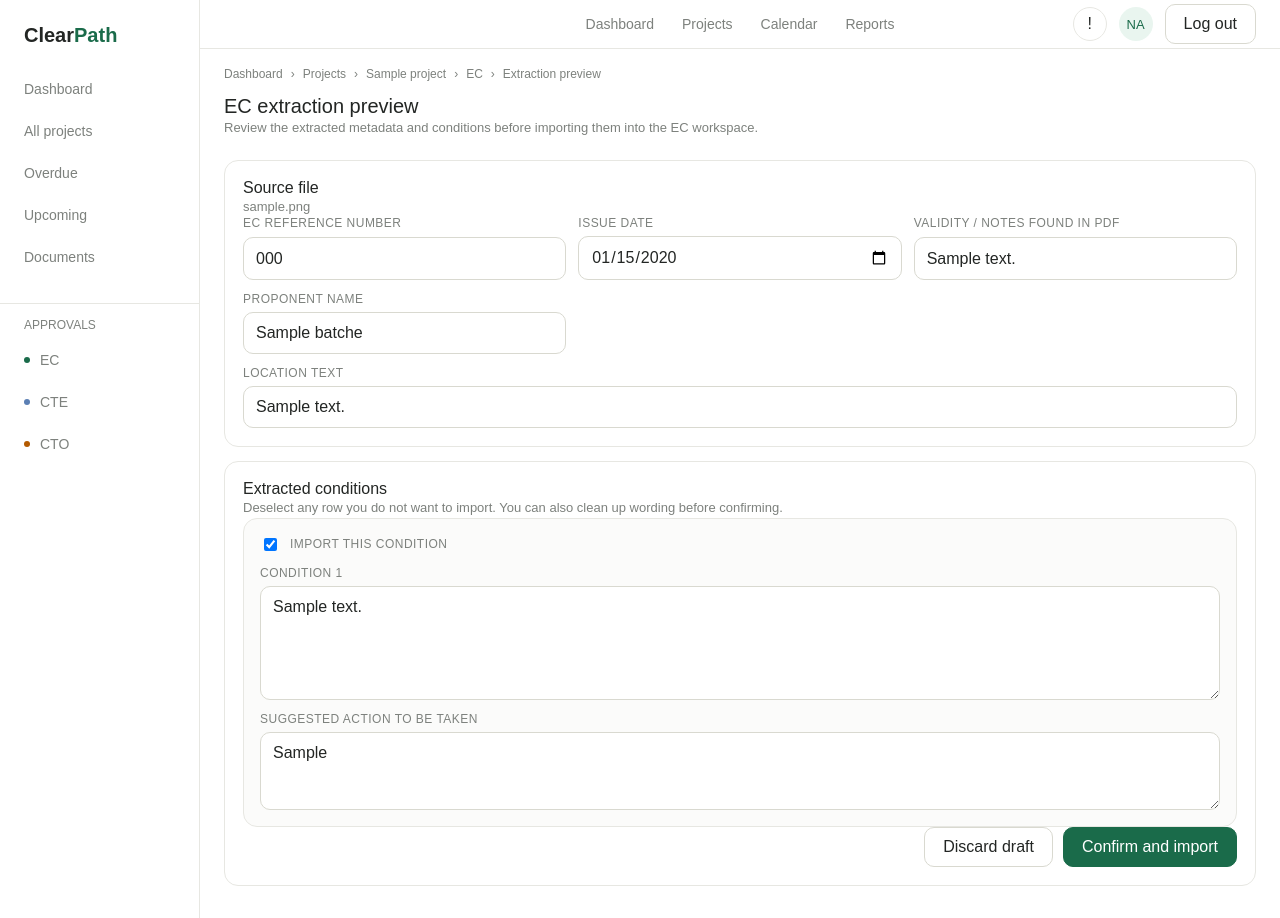
After one commit to adivarshney/ClearPath, a Flask app: page /ec-extractions/1 in a window 1280 px wide. The commit adds this page. Run offline with Flask 3, Linux system fonts and the light colour scheme; the visitor is signed in with stand-in values (Sample User, id 1); tables that the repository leaves empty hold one stand-in row (values such as "Sample post"); data that the repository does not hold is empty; some libraries are stand-ins or nearby versions.

Commit message:
Add EC extraction preview workflow

```diff
--- a/app.py
+++ b/app.py
@@ -1,6 +1,7 @@
 import calendar
 import csv
 import os
+import re
 import sqlite3
 import uuid
 from datetime import date, datetime, timedelta
@@ -26,6 +27,7 @@ from flask_limiter import Limiter
 from flask_limiter.util import get_remote_address
 from flask_wtf.csrf import CSRFError, CSRFProtect, generate_csrf
 from openpyxl import Workbook, load_workbook
+from pypdf import PdfReader
 from reportlab.lib import colors
 from reportlab.lib.pagesizes import A4, landscape
 from reportlab.lib.styles import getSampleStyleSheet
@@ -38,6 +40,7 @@ BASE_DIR = Path(__file__).resolve().parent
 INSTANCE_DIR = BASE_DIR / "instance"
 DATABASE_PATH = INSTANCE_DIR / "clearpath.db"
 UPLOAD_DIR = INSTANCE_DIR / "uploads"
+EXTRACTION_UPLOAD_DIR = UPLOAD_DIR / "ec_extractions"
 DEFAULT_APPROVAL_TYPES = [
     "EC",
     "CTE",
@@ -100,6 +103,7 @@ SCHEMA_WHITELIST = {
 }
 APPROVAL_PORTFOLIO_TYPES = {"EC", "CTE", "CTO"}
 REPORT_TABS = {"conditions", "compliance-report", "documents", "activity"}
+SOURCE_TYPES = {"manual", "import", "ec_extraction"}
 
 
 secret_key = os.environ.get("SECRET_KEY")
@@ -175,6 +179,8 @@ def compliance_table_needs_rebuild(db):
         "responsible_person",
         "acknowledgment_number",
         "remarks",
+        "source_type",
+        "source_batch_id",
     }
     if not required_columns.issubset(existing_columns):
         return True
@@ -197,6 +203,8 @@ def migrate_compliance_items_table(db):
             id INTEGER PRIMARY KEY AUTOINCREMENT,
             project_id INTEGER NOT NULL,
             approval_type TEXT NOT NULL DEFAULT '',
+            source_type TEXT NOT NULL DEFAULT 'manual',
+            source_batch_id INTEGER,
             condition_description TEXT NOT NULL,
             action_to_be_taken TEXT NOT NULL DEFAULT '',
             due_date TEXT NOT NULL DEFAULT '',
@@ -225,6 +233,8 @@ def migrate_compliance_items_table(db):
             id,
             project_id,
             approval_type,
+            source_type,
+            source_batch_id,
             condition_description,
             action_to_be_taken,
             due_date,
@@ -242,6 +252,8 @@ def migrate_compliance_items_table(db):
             id,
             project_id,
             {select_expr('approval_type')},
+            {select_expr('source_type', "'manual'")},
+            {select_expr('source_batch_id', 'NULL')},
             condition_description,
             {select_expr('action_to_be_taken')},
             {select_expr('due_date')},
@@ -324,9 +336,47 @@ def create_compliance_report_tables(db):
     )
 
 
+def create_ec_extraction_tables(db):
+    db.execute(
+        """
+        CREATE TABLE IF NOT EXISTS ec_extraction_batches (
+            id INTEGER PRIMARY KEY AUTOINCREMENT,
+            project_id INTEGER NOT NULL,
+            approval_type TEXT NOT NULL DEFAULT 'EC',
+            source_filename TEXT NOT NULL DEFAULT '',
+            stored_filename TEXT NOT NULL DEFAULT '',
+            reference_number TEXT NOT NULL DEFAULT '',
+            issue_date TEXT NOT NULL DEFAULT '',
+            validity_text TEXT NOT NULL DEFAULT '',
+            proponent_name TEXT NOT NULL DEFAULT '',
+            location_text TEXT NOT NULL DEFAULT '',
+            raw_text TEXT NOT NULL DEFAULT '',
+            status TEXT NOT NULL DEFAULT 'draft',
+            created_at TEXT NOT NULL DEFAULT CURRENT_TIMESTAMP,
+            confirmed_at TEXT NOT NULL DEFAULT '',
+            FOREIGN KEY (project_id) REFERENCES projects(id) ON DELETE CASCADE
+        )
+        """
+    )
+    db.execute(
+        """
+        CREATE TABLE IF NOT EXISTS ec_extraction_batch_items (
+            id INTEGER PRIMARY KEY AUTOINCREMENT,
+            batch_id INTEGER NOT NULL,
+            item_order INTEGER NOT NULL DEFAULT 0,
+            condition_description TEXT NOT NULL DEFAULT '',
+            action_to_be_taken TEXT NOT NULL DEFAULT '',
+            is_selected INTEGER NOT NULL DEFAULT 1,
+            FOREIGN KEY (batch_id) REFERENCES ec_extraction_batches(id) ON DELETE CASCADE
+        )
+        """
+    )
+
+
 def init_db():
     INSTANCE_DIR.mkdir(exist_ok=True)
     UPLOAD_DIR.mkdir(parents=True, exist_ok=True)
+    EXTRACTION_UPLOAD_DIR.mkdir(parents=True, exist_ok=True)
     db = sqlite3.connect(app.config["DATABASE"])
     db.row_factory = sqlite3.Row
     db.executescript(
@@ -364,6 +414,8 @@ def init_db():
             id INTEGER PRIMARY KEY AUTOINCREMENT,
             project_id INTEGER NOT NULL,
             approval_type TEXT NOT NULL DEFAULT '',
+            source_type TEXT NOT NULL DEFAULT 'manual',
+            source_batch_id INTEGER,
             condition_description TEXT NOT NULL,
             action_to_be_taken TEXT NOT NULL DEFAULT '',
             due_date TEXT NOT NULL DEFAULT '',
@@ -397,6 +449,7 @@ def init_db():
     create_history_table(db)
     create_occurrence_table(db)
     create_compliance_report_tables(db)
+    create_ec_extraction_tables(db)
     db.execute(
         """
         UPDATE compliance_items
@@ -475,6 +528,21 @@ def get_owned_project_approval(project_id, approval_type):
     if approval is None:
         abort(404)
     return project, approval
+
+
+def get_owned_ec_extraction_batch(batch_id):
+    batch = get_db().execute(
+        """
+        SELECT b.*, p.user_id, p.name AS project_name
+        FROM ec_extraction_batches b
+        JOIN projects p ON p.id = b.project_id
+        WHERE b.id = ? AND p.user_id = ?
+        """,
+        (batch_id, g.user["id"]),
+    ).fetchone()
+    if batch is None:
+        abort(404)
+    return batch
 
 
 def get_owned_compliance_item(item_id):
@@ -621,6 +689,99 @@ def looks_like_section_header(text):
         1, sum(1 for char in cleaned if char.isalpha())
     )
     return cleaned.startswith(("PART ", "SECTION ", "CHAPTER ")) or cleaned.endswith(":") or uppercase_ratio > 0.75
+
+
+def normalize_pdf_text(text):
+    cleaned = (text or "").replace("\xa0", " ").replace("\uf0b7", " ")
+    cleaned = cleaned.replace("\r", "\n")
+    lines = [" ".join(line.split()) for line in cleaned.splitlines()]
+    return "\n".join(line for line in lines if line.strip())
+
+
+def extract_pdf_text(file_path):
+    reader = PdfReader(str(file_path))
+    return "\n".join((page.extract_text() or "") for page in reader.pages)
+
+
+def parse_issue_date_value(raw_text):
+    if not raw_text:
+        return ""
+    cleaned = raw_text.replace("st", "").replace("nd", "").replace("rd", "").replace("th", "")
+    return normalize_due_date(cleaned)
+
+
+def extract_ec_metadata(raw_text):
+    metadata = {
+        "reference_number": "",
+        "issue_date": "",
+        "validity_text": "",
+        "proponent_name": "",
+        "location_text": "",
+    }
+    text = raw_text
+    patterns = {
+        "reference_number": [
+            r"EC\s+letter\s+no\.?\s*[:\-]\s*(.+?)(?:;|\n|Date\s*:)",
+            r"reference\s+no\.?\s*[:\-]\s*(.+?)(?:\n|Date\s*:)",
+        ],
+        "issue_date": [
+            r"Date\s*[:\-]\s*([^\n;]+)",
+            r"issue\s+date\s*[:\-]\s*([^\n;]+)",
+        ],
+        "validity_text": [
+            r"(?:validity|valid up to|shall be valid[^.\n]*)\s*[:\-]?\s*([^\n]+)",
+        ],
+        "proponent_name": [
+            r"Project\s+Proponent\s*[:\-]?\s*([^\n]+)",
+            r"Proponent\s+Name\s*[:\-]?\s*([^\n]+)",
+        ],
+        "location_text": [
+            r"Project\s+Address\s*[:\-]?\s*([^\n]+(?:\n[^\n]+)?)",
+            r"Location\s*[:\-]?\s*([^\n]+)",
+        ],
+    }
+    for key, regex_list in patterns.items():
+        for pattern in regex_list:
+            match = re.search(pattern, text, flags=re.IGNORECASE)
+            if match:
+                metadata[key] = clean_text(match.group(1))
+                break
+    metadata["issue_date"] = parse_issue_date_value(metadata["issue_date"])
+    return metadata
+
+
+def extract_condition_candidates(raw_text):
+    text = normalize_pdf_text(raw_text)
+    condition_blocks = []
+    for match in re.finditer(r"(?m)(?:^|\n)\s*(\d{1,3})\.\s+(.+?)(?=(?:\n\s*\d{1,3}\.\s)|\Z)", text, flags=re.DOTALL):
+        block = clean_text(match.group(2))
+        if not block:
+            continue
+        block = re.sub(r"\s+", " ", block).strip()
+        if len(block) < 20:
+            continue
+        condition_blocks.append(block)
+
+    if condition_blocks:
+        deduped = []
+        seen = set()
+        for block in condition_blocks:
+            normalized = block.lower()
+            if normalized in seen:
+                continue
+            seen.add(normalized)
+            deduped.append(block)
+        return deduped
+
+    sentences = [clean_text(part) for part in re.split(r"\n+", text) if clean_text(part)]
+    return [sentence for sentence in sentences if len(sentence) > 40][:40]
+
+
+def build_default_action_from_condition(condition_text):
+    summary = " ".join(condition_text.split()[:18]).strip()
+    if summary:
+        return f"Review this EC condition and define the evidence / submission steps for: {summary}..."
+    return ""
 
 
 def parse_import_matrix(rows):
@@ -1206,6 +1367,18 @@ def fetch_project_history(project_id, limit=12, approval_type=None):
     ).fetchall()
 
 
+def fetch_extraction_batch_items(batch_id):
+    return get_db().execute(
+        """
+        SELECT *
+        FROM ec_extraction_batch_items
+        WHERE batch_id = ?
+        ORDER BY item_order ASC, id ASC
+        """,
+        (batch_id,),
+    ).fetchall()
+
+
 def build_documents_by_item(documents):
     docs_by_item = {}
     for document in documents:
@@ -1966,6 +2139,26 @@ def approval_context_for_template(approval_rows):
     ]
 
 
+def merge_ec_approval_notes(existing_notes, metadata):
+    parts = []
+    if metadata.get("reference_number"):
+        parts.append(f"Reference: {metadata['reference_number']}")
+    if metadata.get("validity_text"):
+        parts.append(f"Validity: {metadata['validity_text']}")
+    if metadata.get("proponent_name"):
+        parts.append(f"Proponent: {metadata['proponent_name']}")
+    if metadata.get("location_text"):
+        parts.append(f"Location: {metadata['location_text']}")
+    extracted_notes = "\n".join(parts).strip()
+    if not extracted_notes:
+        return existing_notes or ""
+    if not existing_notes:
+        return extracted_notes
+    if extracted_notes in existing_notes:
+        return existing_notes
+    return f"{existing_notes}\n{extracted_notes}".strip()
+
+
 def validate_project_form(name, client_name, location, approval_entries):
     if not name:
         return "Project name is required."
@@ -2429,6 +2622,198 @@ def approval_detail(project_id, approval_type):
     )
 
 
+@app.post("/projects/<int:project_id>/approvals/EC/extraction")
+@login_required
+def upload_ec_letter(project_id):
+    project, approval = get_owned_project_approval(project_id, "EC")
+    file = request.files.get("ec_letter")
+
+    if file is None or not file.filename:
+        flash("Choose an EC PDF to extract conditions from.", "error")
+        return redirect(url_for("approval_detail", project_id=project_id, approval_type="EC"))
+    if Path(file.filename).suffix.lower() != ".pdf":
+        flash("Upload a PDF EC letter for extraction.", "error")
+        return redirect(url_for("approval_detail", project_id=project_id, approval_type="EC"))
+
+    original_filename = secure_filename(file.filename)
+    unique_name = f"{uuid.uuid4().hex}.pdf"
+    save_path = EXTRACTION_UPLOAD_DIR / unique_name
+    file.save(save_path)
+
+    try:
+        raw_text = normalize_pdf_text(extract_pdf_text(save_path))
+    except Exception:
+        flash("The EC PDF could not be read. Try a digital PDF or upload conditions via spreadsheet for now.", "error")
+        return redirect(url_for("approval_detail", project_id=project_id, approval_type="EC"))
+
+    if len(raw_text.strip()) < 40:
+        flash("Not enough readable text was found in this PDF. OCR/scanned PDF support will need a later phase.", "error")
+        return redirect(url_for("approval_detail", project_id=project_id, approval_type="EC"))
+
+    metadata = extract_ec_metadata(raw_text)
+    conditions = extract_condition_candidates(raw_text)
+    if not conditions:
+        flash("The EC PDF text was read, but no conditions could be identified for preview.", "error")
+        return redirect(url_for("approval_detail", project_id=project_id, approval_type="EC"))
+
+    db = get_db()
+    cursor = db.execute(
+        """
+        INSERT INTO ec_extraction_batches (
+            project_id, approval_type, source_filename, stored_filename,
+            reference_number, issue_date, validity_text, proponent_name, location_text, raw_text, status
+        )
+        VALUES (?, 'EC', ?, ?, ?, ?, ?, ?, ?, ?, 'draft')
+        """,
+        (
+            project["id"],
+            original_filename,
+            unique_name,
+            metadata["reference_number"],
+            metadata["issue_date"],
+            metadata["validity_text"],
+            metadata["proponent_name"],
+            metadata["location_text"],
+            raw_text,
+        ),
+    )
+    batch_id = cursor.lastrowid
+    db.executemany(
+        """
+        INSERT INTO ec_extraction_batch_items (batch_id, item_order, condition_description, action_to_be_taken, is_selected)
+        VALUES (?, ?, ?, ?, 1)
+        """,
+        [
+            (batch_id, index + 1, condition, build_default_action_from_condition(condition))
+            for index, condition in enumerate(conditions)
+        ],
+    )
+    db.commit()
+    flash(f"Draft extraction created with {len(conditions)} candidate conditions. Review before import.", "success")
+    return redirect(url_for("review_ec_extraction", batch_id=batch_id))
+
+
+@app.route("/ec-extractions/<int:batch_id>", methods=["GET", "POST"])
+@login_required
+def review_ec_extraction(batch_id):
+    batch = get_owned_ec_extraction_batch(batch_id)
+    if batch["status"] == "discarded":
+        flash("This extraction draft was discarded.", "error")
+        return redirect(url_for("approval_detail", project_id=batch["project_id"], approval_type="EC"))
+
+    if request.method == "POST":
+        action = request.form.get("batch_action", "confirm").strip()
+        items = fetch_extraction_batch_items(batch_id)
+        db = get_db()
+        updated_metadata = {
+            "reference_number": request.form.get("reference_number", "").strip(),
+            "issue_date": request.form.get("issue_date", "").strip(),
+            "validity_text": request.form.get("validity_text", "").strip(),
+            "proponent_name": request.form.get("proponent_name", "").strip(),
+            "location_text": request.form.get("location_text", "").strip(),
+        }
+        db.execute(
+            """
+            UPDATE ec_extraction_batches
+            SET reference_number = ?, issue_date = ?, validity_text = ?, proponent_name = ?, location_text = ?
+            WHERE id = ?
+            """,
+            (
+                updated_metadata["reference_number"],
+                updated_metadata["issue_date"],
+                updated_metadata["validity_text"],
+                updated_metadata["proponent_name"],
+                updated_metadata["location_text"],
+                batch_id,
+            ),
+        )
+
+        selected_rows = []
+        for item in items:
+            condition_description = request.form.get(f"condition_description_{item['id']}", "").strip()
+            action_to_be_taken = request.form.get(f"action_to_be_taken_{item['id']}", "").strip()
+            is_selected = 1 if request.form.get(f"is_selected_{item['id']}") else 0
+            db.execute(
+                """
+                UPDATE ec_extraction_batch_items
+                SET condition_description = ?, action_to_be_taken = ?, is_selected = ?
+                WHERE id = ?
+                """,
+                (condition_description, action_to_be_taken, is_selected, item["id"]),
+            )
+            if is_selected and condition_description:
+                selected_rows.append((condition_description, action_to_be_taken))
+
+        if action == "discard":
+            db.execute("UPDATE ec_extraction_batches SET status = 'discarded' WHERE id = ?", (batch_id,))
+            db.commit()
+            flash("EC extraction draft discarded.", "success")
+            return redirect(url_for("approval_detail", project_id=batch["project_id"], approval_type="EC"))
+
+        if not selected_rows:
+            db.commit()
+            flash("Select at least one extracted condition to import.", "error")
+            return redirect(url_for("review_ec_extraction", batch_id=batch_id))
+
+        approval_row = get_db().execute(
+            """
+            SELECT *
+            FROM project_approvals
+            WHERE project_id = ? AND approval_type = 'EC'
+            """,
+            (batch["project_id"],),
+        ).fetchone()
+        merged_notes = merge_ec_approval_notes(approval_row["approval_notes"] if approval_row else "", updated_metadata)
+        db.execute(
+            """
+            UPDATE project_approvals
+            SET issue_date = CASE WHEN issue_date = '' AND ? != '' THEN ? ELSE issue_date END,
+                approval_notes = ?
+            WHERE project_id = ? AND approval_type = 'EC'
+            """,
+            (updated_metadata["issue_date"], updated_metadata["issue_date"], merged_notes, batch["project_id"]),
+        )
+
+        inserted_count = 0
+        for condition_description, action_to_be_taken in selected_rows:
+            cursor = db.execute(
+                """
+                INSERT INTO compliance_items (
+                    project_id, approval_type, source_type, source_batch_id,
+                    condition_description, action_to_be_taken, due_date, frequency,
+                    schedule_source, submitted_to, submission_mode, responsible_person,
+                    acknowledgment_number, remarks, status
+                )
+                VALUES (?, 'EC', 'ec_extraction', ?, ?, ?, '', 'General', '', '', '', '', '', '', 'Pending')
+                """,
+                (batch["project_id"], batch_id, condition_description, action_to_be_taken),
+            )
+            record_history(
+                batch["project_id"],
+                cursor.lastrowid,
+                "ec_extracted",
+                "EC extraction",
+                "",
+                "Pending",
+                condition_description,
+            )
+            inserted_count += 1
+
+        db.execute(
+            "UPDATE ec_extraction_batches SET status = 'confirmed', confirmed_at = CURRENT_TIMESTAMP WHERE id = ?",
+            (batch_id,),
+        )
+        db.commit()
+        flash(f"Imported {inserted_count} EC conditions from the letter preview.", "success")
+        return redirect(url_for("approval_detail", project_id=batch["project_id"], approval_type="EC"))
+
+    return render_template(
+        "ec_extraction_preview.html",
+        batch=batch,
+        items=fetch_extraction_batch_items(batch_id),
+    )
+
+
 @app.get("/projects/<int:project_id>/import-sample")
 @login_required
 def download_project_import_sample(project_id):
@@ -2564,6 +2949,7 @@ def add_compliance_item(project_id):
             INSERT INTO compliance_items (
                 project_id,
                 approval_type,
+                source_type,
                 condition_description,
                 action_to_be_taken,
                 due_date,
@@ -2576,7 +2962,7 @@ def add_compliance_item(project_id):
                 remarks,
                 status
             )
-            VALUES (?, ?, ?, ?, ?, ?, ?, ?, ?, ?, ?, ?, ?)
+            VALUES (?, ?, 'manual', ?, ?, ?, ?, ?, ?, ?, ?, ?, ?, ?)
             """,
             (
                 project["id"],
@@ -2658,6 +3044,7 @@ def import_compliance_items(project_id):
             INSERT INTO compliance_items (
                 project_id,
                 approval_type,
+                source_type,
                 condition_description,
                 action_to_be_taken,
                 due_date,
@@ -2670,7 +3057,7 @@ def import_compliance_items(project_id):
                 remarks,
                 status
             )
-            VALUES (?, ?, ?, ?, ?, ?, ?, ?, ?, ?, ?, ?, ?)
+            VALUES (?, ?, 'import', ?, ?, ?, ?, ?, ?, ?, ?, ?, ?, ?)
             """,
             (
                 project["id"],
--- a/requirements.txt
+++ b/requirements.txt
@@ -2,4 +2,5 @@ flask==3.1.3
 flask-limiter==4.0.0
 flask-wtf==1.2.2
 openpyxl==3.1.5
+pypdf==6.10.2
 reportlab==4.4.10
--- a/static/styles.css
+++ b/static/styles.css
@@ -1236,6 +1236,31 @@ td {
   margin-bottom: 10px;
 }
 
+.divider-line {
+  height: 1px;
+  background: var(--line);
+  margin: 16px 0;
+}
+
+.extraction-item-card {
+  border: 1px solid var(--line);
+  border-radius: 14px;
+  padding: 16px;
+  display: grid;
+  gap: 12px;
+  background: var(--surface-muted);
+}
+
+.checkbox-row {
+  display: flex;
+  align-items: center;
+  gap: 10px;
+}
+
+.checkbox-row input {
+  width: auto;
+}
+
 .portfolio-meta-grid {
   display: grid;
   gap: 6px;
--- /dev/null
+++ b/templates/ec_extraction_preview.html
@@ -0,0 +1,90 @@
+{% extends "base.html" %}
+
+{% block title %}EC Extraction Preview | ClearPath{% endblock %}
+
+{% block content %}
+<nav class="breadcrumb">
+  <a href="{{ url_for('dashboard') }}">Dashboard</a>
+  <span>›</span>
+  <a href="{{ url_for('projects') }}">Projects</a>
+  <span>›</span>
+  <a href="{{ url_for('project_detail', project_id=batch['project_id']) }}">{{ batch["project_name"] }}</a>
+  <span>›</span>
+  <a href="{{ url_for('approval_detail', project_id=batch['project_id'], approval_type='EC') }}">EC</a>
+  <span>›</span>
+  <span>Extraction preview</span>
+</nav>
+
+<section class="screen-head">
+  <div>
+    <h1>EC extraction preview</h1>
+    <p class="subtle-copy">Review the extracted metadata and conditions before importing them into the EC workspace.</p>
+  </div>
+</section>
+
+<form method="post" class="stack-form">
+  <section class="flat-panel">
+    <div class="section-heading-row">
+      <div>
+        <h2>Source file</h2>
+        <p class="subtle-copy">{{ batch["source_filename"] }}</p>
+      </div>
+    </div>
+    <div class="three-column-form">
+      <label>
+        <span>EC reference number</span>
+        <input type="text" name="reference_number" value="{{ batch['reference_number'] }}" />
+      </label>
+      <label>
+        <span>Issue date</span>
+        <input type="date" name="issue_date" value="{{ batch['issue_date'] }}" />
+      </label>
+      <label>
+        <span>Validity / notes found in PDF</span>
+        <input type="text" name="validity_text" value="{{ batch['validity_text'] }}" />
+      </label>
+      <label>
+        <span>Proponent name</span>
+        <input type="text" name="proponent_name" value="{{ batch['proponent_name'] }}" />
+      </label>
+      <label class="full-span">
+        <span>Location text</span>
+        <input type="text" name="location_text" value="{{ batch['location_text'] }}" />
+      </label>
+    </div>
+  </section>
+
+  <section class="flat-panel">
+    <div class="section-heading-row">
+      <div>
+        <h2>Extracted conditions</h2>
+        <p class="subtle-copy">Deselect any row you do not want to import. You can also clean up wording before confirming.</p>
+      </div>
+    </div>
+
+    <div class="stack-section">
+      {% for item in items %}
+      <article class="extraction-item-card">
+        <label class="checkbox-row">
+          <input type="checkbox" name="is_selected_{{ item['id'] }}" {% if item['is_selected'] %}checked{% endif %} />
+          <span>Import this condition</span>
+        </label>
+        <label>
+          <span>Condition {{ loop.index }}</span>
+          <textarea name="condition_description_{{ item['id'] }}" rows="5" required>{{ item["condition_description"] }}</textarea>
+        </label>
+        <label>
+          <span>Suggested action to be taken</span>
+          <textarea name="action_to_be_taken_{{ item['id'] }}" rows="3">{{ item["action_to_be_taken"] }}</textarea>
+        </label>
+      </article>
+      {% endfor %}
+    </div>
+
+    <div class="form-actions">
+      <button type="submit" name="batch_action" value="discard" class="secondary-button">Discard draft</button>
+      <button type="submit" name="batch_action" value="confirm" class="primary-button">Confirm and import</button>
+    </div>
+  </section>
+</form>
+{% endblock %}
```
Also changed, not shown: templates/approval_detail.html (+10 -1 lines).
